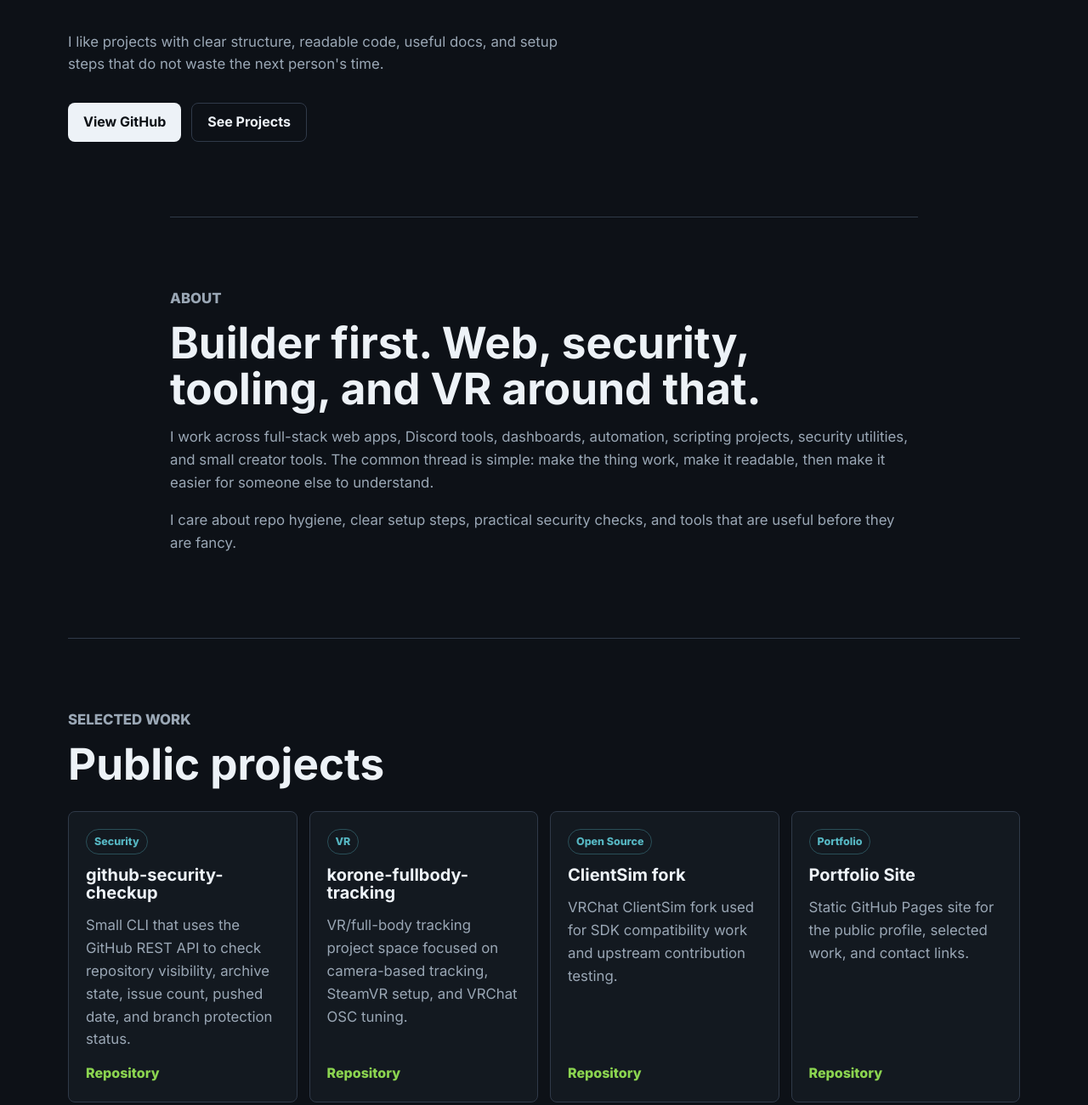
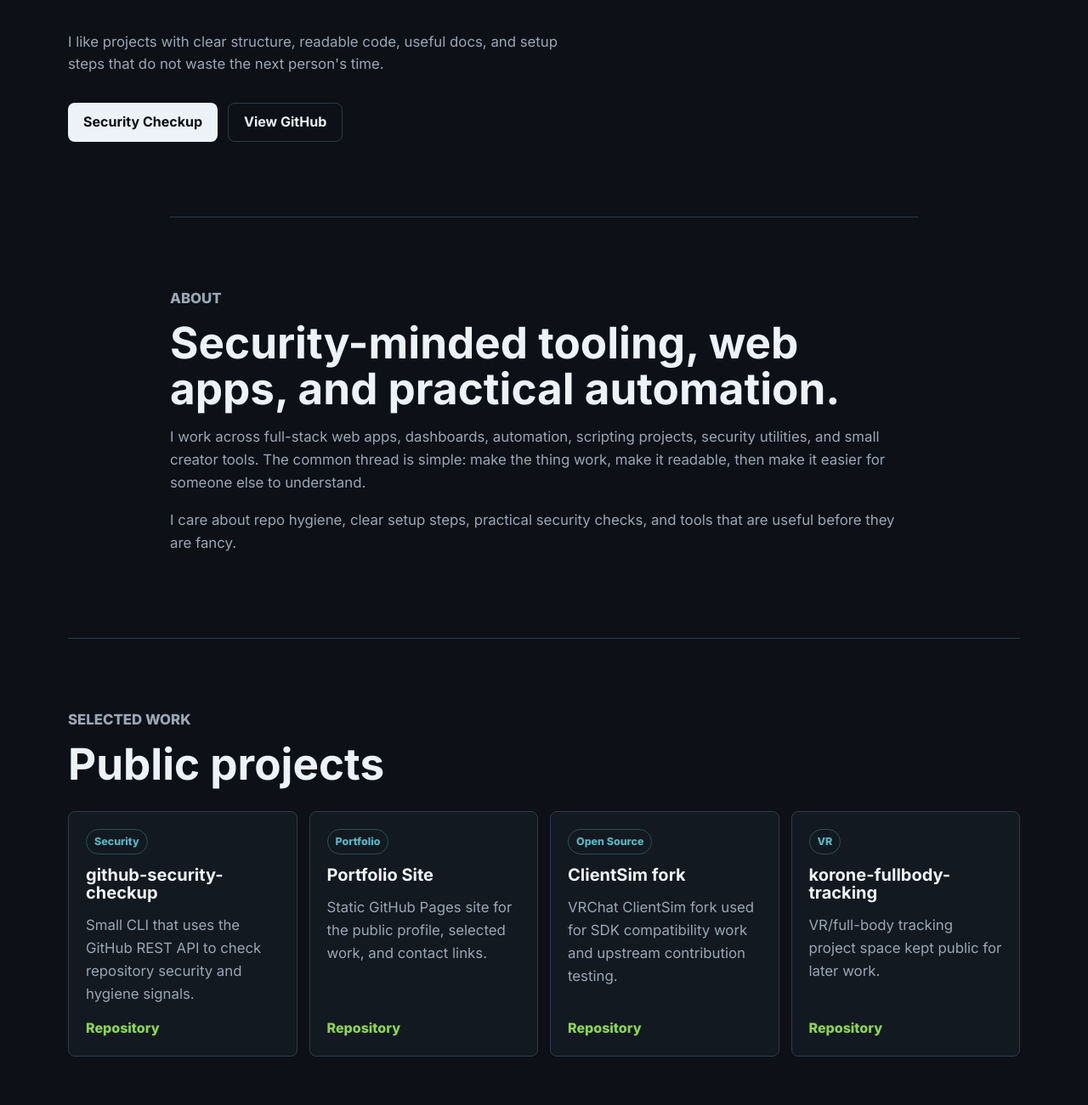
Before and after one commit to FxckingAngel/FxckingAngel.github.io, a plain HTML site: page index.html in a window 1280 px wide. Shown: the part 1152-2453 px from the top of the page at 85% size. Drawn offline with Linux system fonts and the light colour scheme.

Commit message:
Shift portfolio focus

```diff
--- a/index.html
+++ b/index.html
@@ -3,7 +3,7 @@
 <head>
   <meta charset="utf-8" />
   <meta name="viewport" content="width=device-width, initial-scale=1" />
-  <meta name="description" content="Korone, also known as FxckingAngel, builds web apps, dashboards, automation tools, security utilities, and creator tooling." />
+  <meta name="description" content="Korone, also known as FxckingAngel, builds web apps, dashboards, security utilities, automation tools, and creator tooling." />
   <title>Korone | FxckingAngel</title>
   <link rel="preconnect" href="https://fonts.googleapis.com" />
   <link rel="preconnect" href="https://fonts.gstatic.com" crossorigin />
@@ -28,13 +28,13 @@
     <section class="hero section-band">
       <div class="hero-copy">
         <p class="eyebrow">Full-stack developer</p>
-        <h1>Korone builds practical software for web, security, automation, dashboards, and creator tools.</h1>
+        <h1>Korone builds practical software for security checks, web tools, automation, and dashboards.</h1>
         <p class="hero-text">
           I like projects with clear structure, readable code, useful docs, and setup steps that do not waste the next person's time.
         </p>
         <div class="actions">
-          <a class="button primary" href="https://github.com/FxckingAngel?tab=repositories">View GitHub</a>
-          <a class="button secondary" href="#work">See Projects</a>
+          <a class="button primary" href="https://github.com/FxckingAngel/github-security-checkup">Security Checkup</a>
+          <a class="button secondary" href="https://github.com/FxckingAngel?tab=repositories">View GitHub</a>
         </div>
       </div>
       <div class="hero-visual" aria-label="Profile preview">
@@ -48,9 +48,9 @@
 
     <section id="about" class="section narrow">
       <p class="eyebrow">About</p>
-      <h2>Builder first. Web, security, tooling, and VR around that.</h2>
+      <h2>Security-minded tooling, web apps, and practical automation.</h2>
       <p>
-        I work across full-stack web apps, Discord tools, dashboards, automation, scripting projects, security utilities, and small creator tools. The common thread is simple: make the thing work, make it readable, then make it easier for someone else to understand.
+        I work across full-stack web apps, dashboards, automation, scripting projects, security utilities, and small creator tools. The common thread is simple: make the thing work, make it readable, then make it easier for someone else to understand.
       </p>
       <p>
         I care about repo hygiene, clear setup steps, practical security checks, and tools that are useful before they are fancy.
@@ -66,14 +66,14 @@
         <article class="project-card">
           <span class="project-tag">Security</span>
           <h3>github-security-checkup</h3>
-          <p>Small CLI that uses the GitHub REST API to check repository visibility, archive state, issue count, pushed date, and branch protection status.</p>
+          <p>Small CLI that uses the GitHub REST API to check repository security and hygiene signals.</p>
           <a href="https://github.com/FxckingAngel/github-security-checkup">Repository</a>
         </article>
         <article class="project-card">
-          <span class="project-tag">VR</span>
-          <h3>korone-fullbody-tracking</h3>
-          <p>VR/full-body tracking project space focused on camera-based tracking, SteamVR setup, and VRChat OSC tuning.</p>
-          <a href="https://github.com/FxckingAngel/korone-fullbody-tracking">Repository</a>
+          <span class="project-tag">Portfolio</span>
+          <h3>Portfolio Site</h3>
+          <p>Static GitHub Pages site for the public profile, selected work, and contact links.</p>
+          <a href="https://github.com/FxckingAngel/FxckingAngel.github.io">Repository</a>
         </article>
         <article class="project-card">
           <span class="project-tag">Open Source</span>
@@ -82,10 +82,10 @@
           <a href="https://github.com/FxckingAngel/ClientSim">Repository</a>
         </article>
         <article class="project-card">
-          <span class="project-tag">Portfolio</span>
-          <h3>Portfolio Site</h3>
-          <p>Static GitHub Pages site for the public profile, selected work, and contact links.</p>
-          <a href="https://github.com/FxckingAngel/FxckingAngel.github.io">Repository</a>
+          <span class="project-tag">VR</span>
+          <h3>korone-fullbody-tracking</h3>
+          <p>VR/full-body tracking project space kept public for later work.</p>
+          <a href="https://github.com/FxckingAngel/korone-fullbody-tracking">Repository</a>
         </article>
       </div>
     </section>
@@ -114,11 +114,11 @@
       <p class="eyebrow">Current Work</p>
       <h2>Small tools, clear docs, useful checks</h2>
       <p>
-        I am spending more time on security-minded tooling, repo hygiene, Unity/VR work, and small upstream fixes with a clear repro.
+        I am spending more time on security-minded tooling, repo hygiene, automation scripts, and small upstream fixes with a clear repro.
       </p>
       <div class="resource-links">
         <a href="https://github.com/FxckingAngel/github-security-checkup">Security Checkup</a>
-        <a href="https://github.com/FxckingAngel/korone-fullbody-tracking">Korone Tracking</a>
+        <a href="https://github.com/FxckingAngel/FxckingAngel.github.io">Portfolio Repo</a>
         <a href="https://github.com/FxckingAngel/ClientSim">ClientSim Fork</a>
       </div>
     </section>
```
